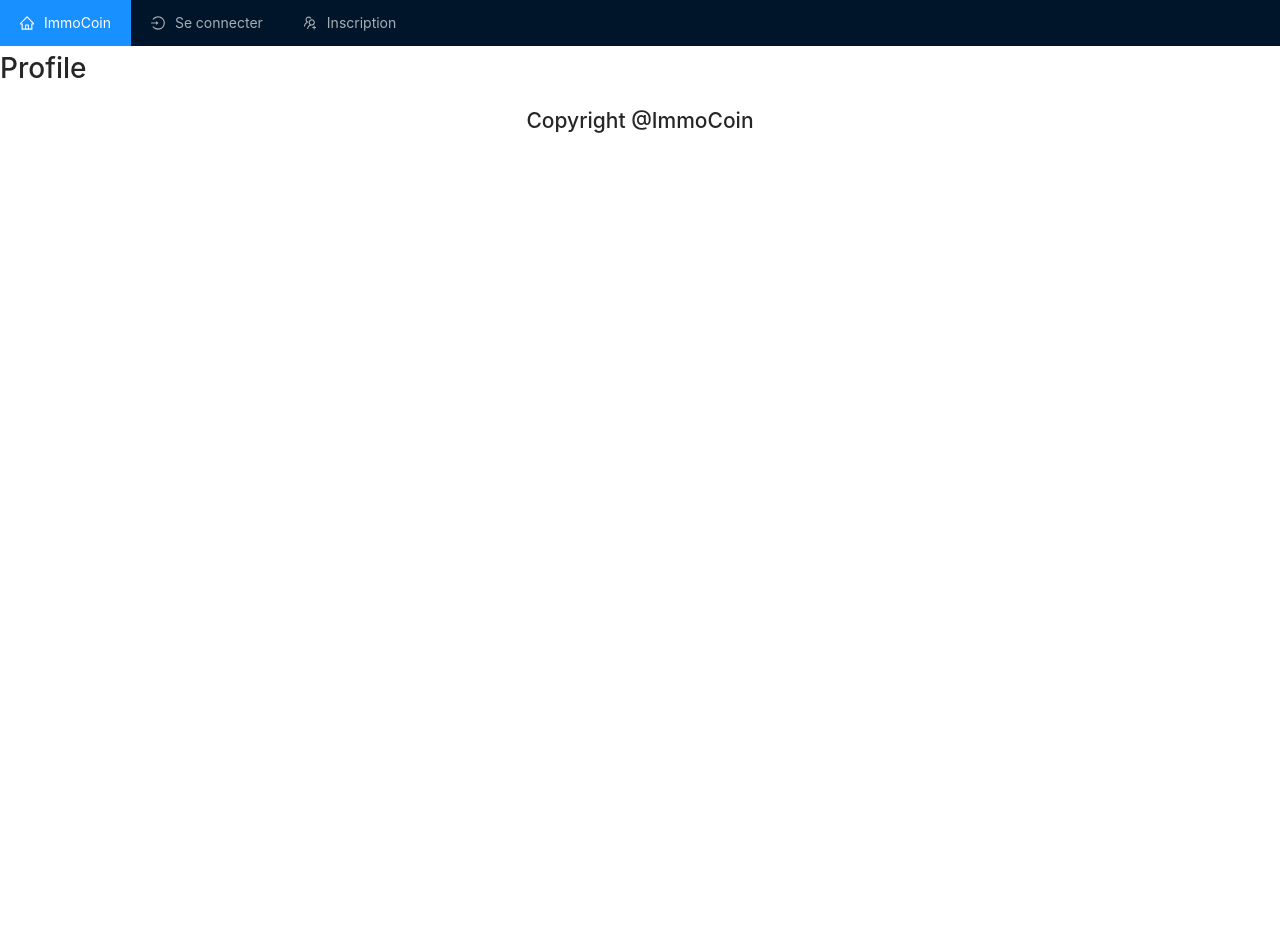
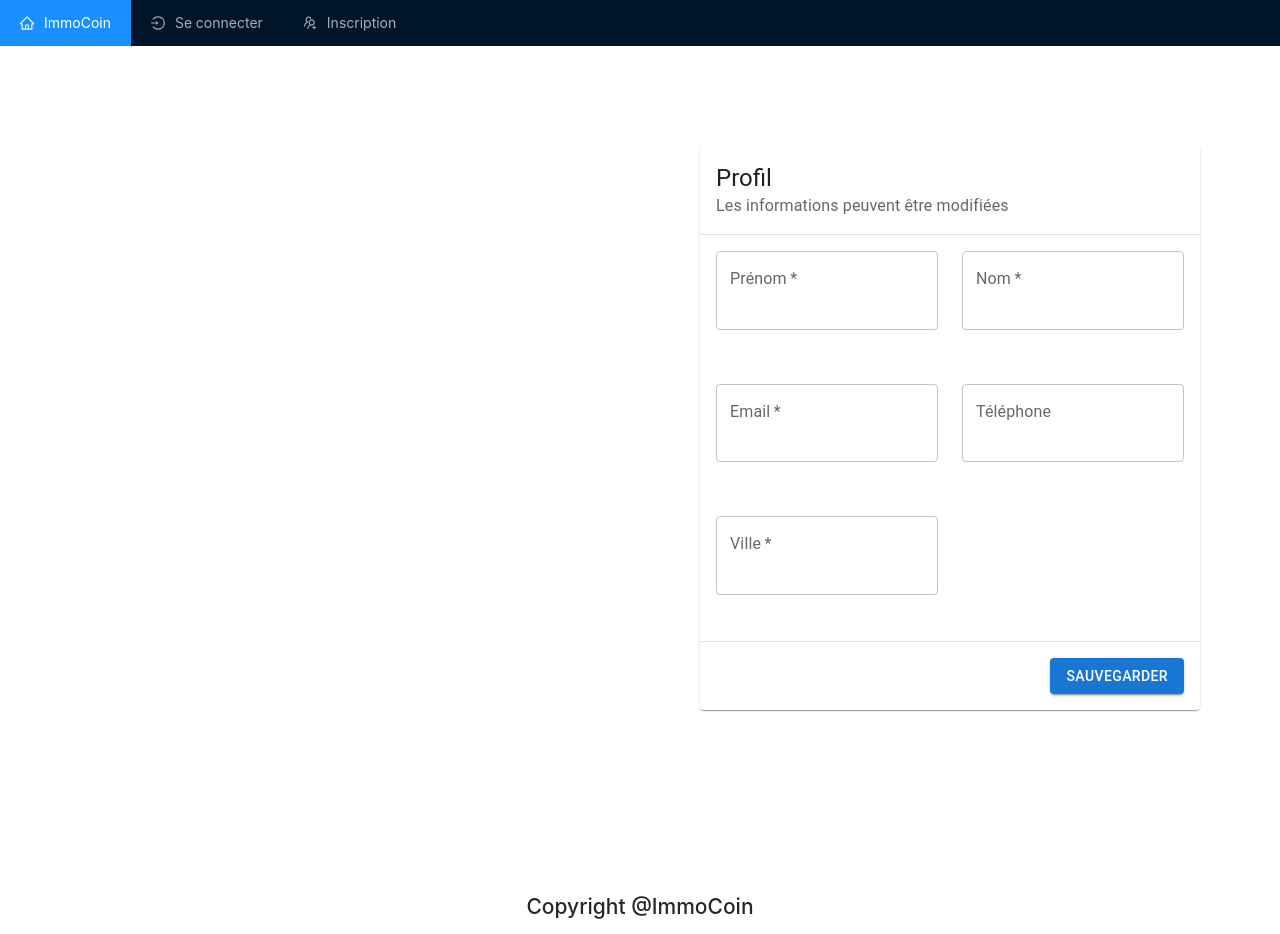
Before and after one commit to Nicoclos/immocoin_front, a React (Create React App) app: page /profile in a window 1280 px wide. Before the commit the page ends 800 px from the top, so only its background shows below. Built offline with nearby package versions, Linux system fonts and the light colour scheme.

Commit message:
update_profile

```diff
--- a/src/Pages/Profile.jsx
+++ b/src/Pages/Profile.jsx
@@ -1,9 +1,115 @@
 import React from 'react'
+import { useState } from 'react';
+import { Box, Button, Card, CardContent, CardHeader, Divider, Grid, TextField} from '@mui/material';
 
-const Profile = () => {
+export const Profile = (s) => {
+
   return (
-    <h1>Profile</h1>
-  )
-}
+    <div className='profil'>
+    <form>
+      <Card>
+        <CardHeader
+          subheader="Les informations peuvent être modifiées"
+          title="Profil"
+        />
+        <Divider />
+        <CardContent>
+          <Grid
+            container
+            spacing={3}
+          >
+            <Grid
+              item
+              md={6}
+              xs={12}
+            >
+              <TextField
+                fullWidth
+                label="Prénom"
+                name="firstName"
+                required
+                variant="outlined"
+              />
+            </Grid>
+            <Grid
+              item
+              md={6}
+              xs={12}
+            >
+              <TextField
+                fullWidth
+                label="Nom"
+                name="lastName"
+                required
+                variant="outlined"
+              />
+            </Grid>
+            <Grid
+              item
+              md={6}
+              xs={12}
+            >
+              <TextField
+                fullWidth
+                label="Email"
+                name="email"
+                required
+                variant="outlined"
+              />
+            </Grid>
+            <Grid
+              item
+              md={6}
+              xs={12}
+            >
+              <TextField
+                fullWidth
+                label="Téléphone"
+                name="phone"
+                type="number"
+                variant="outlined"
+              />
+            </Grid>
+            <Grid
+              item
+              md={6}
+              xs={12}
+            >
+              <TextField
+                fullWidth
+                label="Ville"
+                name="country"
+                required
+                variant="outlined"
+              />
+            </Grid>
+            <Grid
+              item
+              md={6}
+              xs={12}
+            >
+            </Grid>
+          </Grid>
+        </CardContent>
+        <Divider />
+        <Box
+          sx={{
+            display: 'flex',
+            justifyContent: 'flex-end',
+            p: 2
+          }}
+        >
+          <Button
+            color="primary"
+            variant="contained"
+          >
+            Sauvegarder
+          </Button>
+        </Box>
+      </Card>
+    </form>
+    </div>
+  );
+};
 
 export default Profile
--- a/src/components/Assets/styles/index.scss
+++ b/src/components/Assets/styles/index.scss
@@ -59,3 +59,9 @@ input{
 .css-178yklu {
     margin-bottom: 200px;
 }
+
+.profil{
+    margin-left: 700px;
+    margin-top: 100px;
+    margin-bottom: 180px;
+}
--- a/src/components/Navbar/index.jsx
+++ b/src/components/Navbar/index.jsx
@@ -34,7 +34,7 @@ const Navbar = () => {
                     {isAuthenticated && (
                         <Menu.Item key="4">
                         <Link to="/logout" onClick={handleSignOut}>
-                            Sign Out
+                            Se déconnecter
                         </Link>
                         </Menu.Item>
                     )}
```
